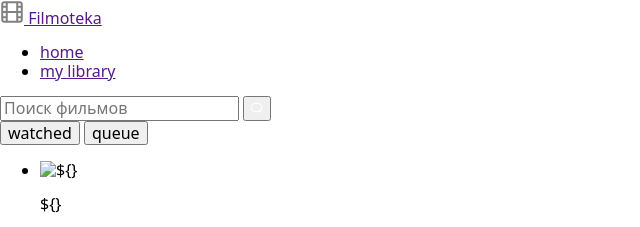
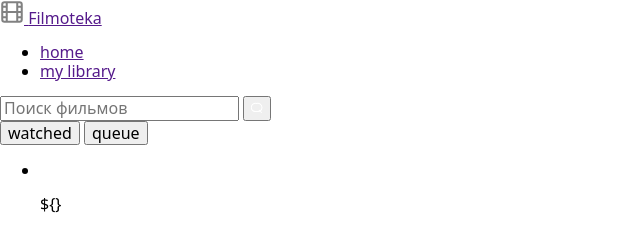
Before and after one commit to YuriiIva/cinema-library-11-21, a website: page src/index.html in a window 1280 px wide. Shown: the top 227 px of the page, 0-640 px from the left. Drawn offline with nearby package versions, Linux system fonts and the light colour scheme; files that its build step writes are made by us from their sources.

Commit message:
галерея

```diff
--- a/src/html/gallery.html
+++ b/src/html/gallery.html
@@ -1,6 +1,6 @@
 <ul class="gallery js-gallery">
 <li data-id="id" class="gallery__item">
-<img src="${}" alt="${}">
+<img src="" alt="">
 <div class="gallery__info">
 <p class="gallery__info-name">${}</p>
 <p class="gallery__information"></p>
```
